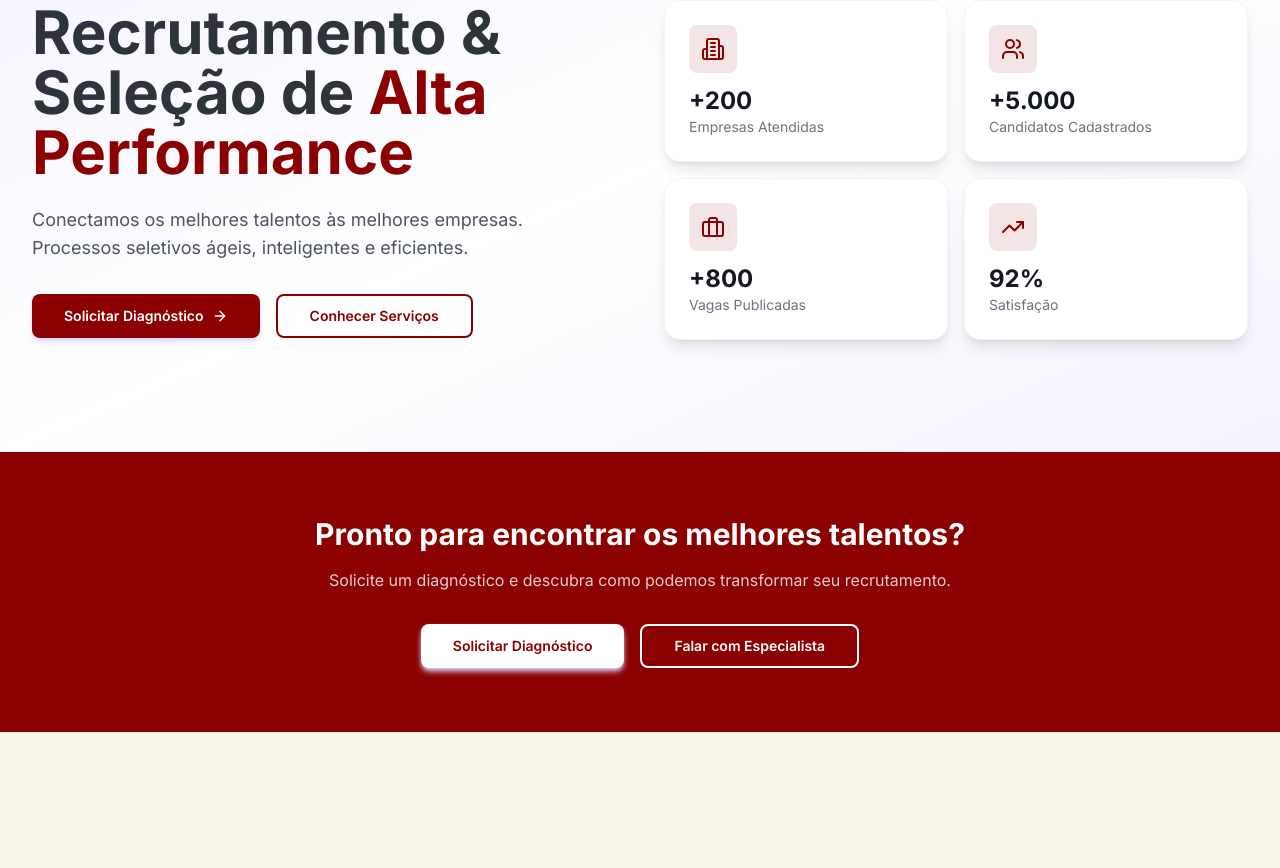
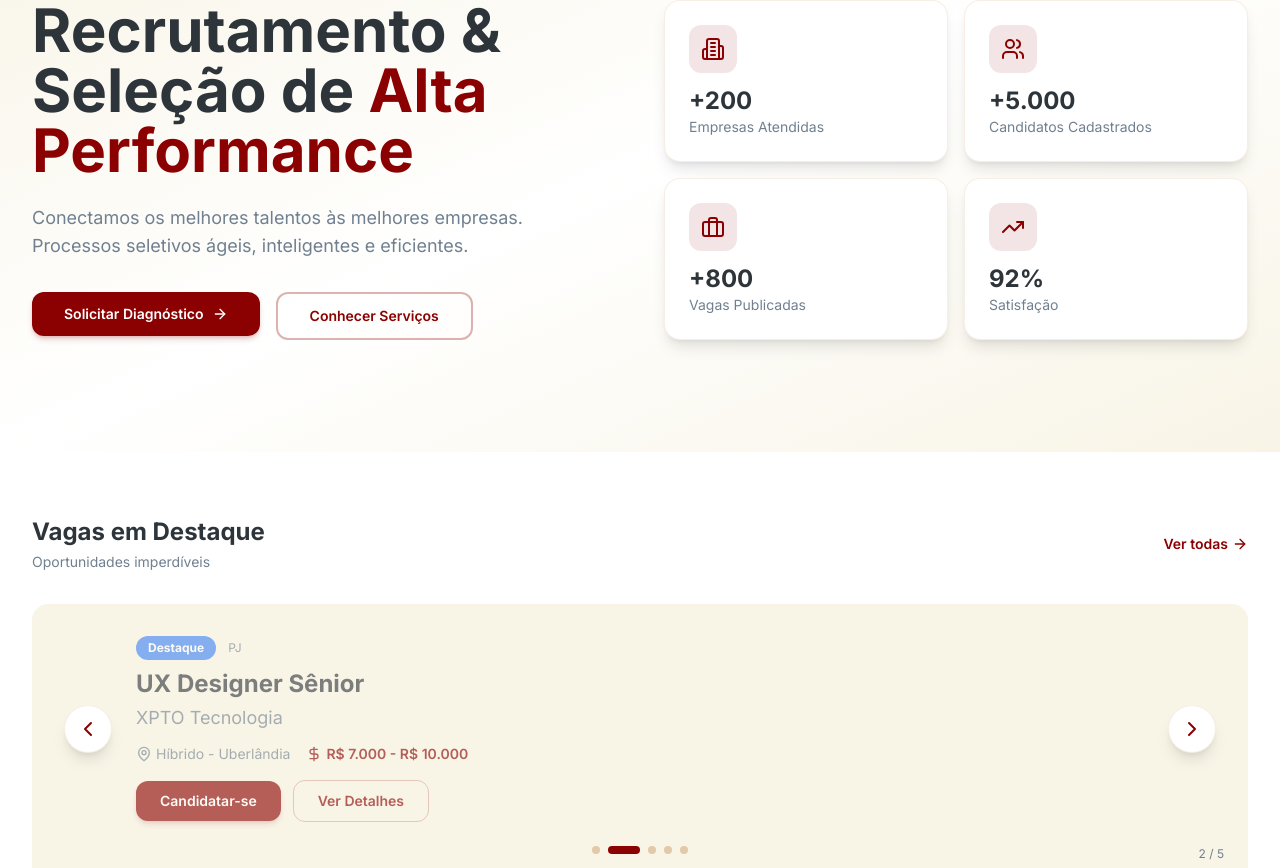
Before and after one commit to trivoroficial/consult_recruit, a Next.js app: page / in a window 1280 px wide. Shown: the part 192-1060 px from the top of the page. Before the commit the page ends 924 px from the top, so only its background shows below. Built offline with nearby package versions, Linux system fonts and the light colour scheme; a web font is replaced by a local one.

Commit message:
Update page.tsx

```diff
--- a/src/app/(public)/page.tsx
+++ b/src/app/(public)/page.tsx
@@ -1,66 +1,243 @@
+'use client'
+
+import { useState, useEffect } from 'react'
 import Link from 'next/link'
-import { Button } from '@/components/ui/Button'
-import { Users, Building2, Briefcase, TrendingUp, ArrowRight } from 'lucide-react'
+import {
+  ArrowRight, Users, Building2, Briefcase, TrendingUp,
+  ChevronLeft, ChevronRight, MapPin, DollarSign, Clock
+} from 'lucide-react'
+
+// ===== DADOS DO CARROSSEL =====
+const vagasDestaque = [
+  {
+    id: 1,
+    titulo: 'Desenvolvedor Full Stack',
+    empresa: 'XPTO Tecnologia',
+    local: 'Remoto',
+    salario: 'R$ 8.000 - R$ 12.000',
+    tipo: 'CLT',
+    badge: 'Urgente',
+    cor: 'bg-red-500'
+  },
+  {
+    id: 2,
+    titulo: 'UX Designer Sênior',
+    empresa: 'XPTO Tecnologia',
+    local: 'Híbrido - Uberlândia',
+    salario: 'R$ 7.000 - R$ 10.000',
+    tipo: 'PJ',
+    badge: 'Destaque',
+    cor: 'bg-blue-500'
+  },
+  {
+    id: 3,
+    titulo: 'Product Owner',
+    empresa: 'XPTO Tecnologia',
+    local: 'Presencial - Uberlândia',
+    salario: 'R$ 9.000 - R$ 14.000',
+    tipo: 'CLT',
+    badge: 'Premium',
+    cor: 'bg-purple-500'
+  },
+  {
+    id: 4,
+    titulo: 'Analista de Dados',
+    empresa: 'XPTO Tecnologia',
+    local: 'Remoto',
+    salario: 'R$ 6.000 - R$ 9.000',
+    tipo: 'CLT',
+    badge: 'Novo',
+    cor: 'bg-green-500'
+  },
+  {
+    id: 5,
+    titulo: 'DevOps Engineer',
+    empresa: 'XPTO Tecnologia',
+    local: 'Híbrido - Uberlândia',
+    salario: 'R$ 10.000 - R$ 15.000',
+    tipo: 'PJ',
+    badge: 'Urgente',
+    cor: 'bg-red-500'
+  }
+]
 
 export default function Home() {
+  const [currentIndex, setCurrentIndex] = useState(0)
+  const [isAnimating, setIsAnimating] = useState(false)
+
+  const nextSlide = () => {
+    if (isAnimating) return
+    setIsAnimating(true)
+    setCurrentIndex((prev) => (prev + 1) % vagasDestaque.length)
+    setTimeout(() => setIsAnimating(false), 500)
+  }
+
+  const prevSlide = () => {
+    if (isAnimating) return
+    setIsAnimating(true)
+    setCurrentIndex((prev) => (prev - 1 + vagasDestaque.length) % vagasDestaque.length)
+    setTimeout(() => setIsAnimating(false), 500)
+  }
+
+  // Auto-play
+  useEffect(() => {
+    const interval = setInterval(nextSlide, 5000)
+    return () => clearInterval(interval)
+  }, [])
+
+  const vaga = vagasDestaque[currentIndex]
+
   return (
-    <main className="min-h-screen pt-20">
+    <main className="min-h-screen pt-20 bg-[#F8F4E6]">
 
       {/* ===== HERO ===== */}
-      <section className="relative py-20 md:py-28 bg-gradient-to-br from-purple-50 via-white to-purple-50">
+      <section className="relative py-20 md:py-28 bg-gradient-to-br from-[#F8F4E6] via-white to-[#F8F4E6]">
         <div className="max-w-7xl mx-auto px-4 sm:px-6 lg:px-8">
           <div className="grid gap-12 lg:grid-cols-2 items-center">
             <div>
-              <h1 className="text-4xl font-bold leading-tight md:text-5xl lg:text-6xl">
+              <h1 className="text-4xl font-bold leading-tight md:text-5xl lg:text-6xl text-[#2D343A]">
                 Recrutamento & Seleção de{' '}
                 <span className="text-[#8B0000]">Alta Performance</span>
               </h1>
-              <p className="mt-6 text-lg text-gray-600">
+              <p className="mt-6 text-lg text-[#708090]">
                 Conectamos os melhores talentos às melhores empresas. Processos seletivos
                 ágeis, inteligentes e eficientes.
               </p>
               <div className="mt-8 flex flex-col gap-4 sm:flex-row">
                 <Link href="/cadastro">
-                  <Button className="bg-[#8B0000] hover:bg-[#700000] text-white px-8 py-3 rounded-lg flex items-center gap-2">
+                  <button className="px-8 py-3 text-sm font-semibold text-white bg-[#8B0000] rounded-xl hover:bg-[#700000] transition shadow-md shadow-[#8B0000]/20 flex items-center gap-2">
                     Solicitar Diagnóstico <ArrowRight className="h-4 w-4" />
-                  </Button>
+                  </button>
                 </Link>
                 <Link href="/servicos">
-                  <Button variant="outline" className="border-[#8B0000] text-[#8B0000] hover:bg-[#8B0000] hover:text-white px-8 py-3 rounded-lg">
+                  <button className="px-8 py-3 text-sm font-semibold text-[#8B0000] border-2 border-[#8B0000]/30 rounded-xl hover:bg-[#8B0000] hover:text-white transition">
                     Conhecer Serviços
-                  </Button>
+                  </button>
                 </Link>
               </div>
             </div>
             <div className="grid grid-cols-2 gap-4">
-              <div className="bg-white p-6 rounded-2xl shadow-lg border border-gray-100">
-                <div className="w-12 h-12 bg-[#8B0000]/10 rounded-lg flex items-center justify-center text-[#8B0000]">
+              <div className="bg-white p-6 rounded-2xl shadow-lg border border-[#E3C9A8]/30">
+                <div className="w-12 h-12 bg-[#8B0000]/10 rounded-xl flex items-center justify-center text-[#8B0000]">
                   <Building2 className="h-6 w-6" />
                 </div>
-                <p className="mt-3 text-2xl font-bold text-gray-900">+200</p>
-                <p className="text-sm text-gray-500">Empresas Atendidas</p>
+                <p className="mt-3 text-2xl font-bold text-[#2D343A]">+200</p>
+                <p className="text-sm text-[#708090]">Empresas Atendidas</p>
               </div>
-              <div className="bg-white p-6 rounded-2xl shadow-lg border border-gray-100">
-                <div className="w-12 h-12 bg-[#8B0000]/10 rounded-lg flex items-center justify-center text-[#8B0000]">
+              <div className="bg-white p-6 rounded-2xl shadow-lg border border-[#E3C9A8]/30">
+                <div className="w-12 h-12 bg-[#8B0000]/10 rounded-xl flex items-center justify-center text-[#8B0000]">
                   <Users className="h-6 w-6" />
                 </div>
-                <p className="mt-3 text-2xl font-bold text-gray-900">+5.000</p>
-                <p className="text-sm text-gray-500">Candidatos Cadastrados</p>
+                <p className="mt-3 text-2xl font-bold text-[#2D343A]">+5.000</p>
+                <p className="text-sm text-[#708090]">Candidatos Cadastrados</p>
               </div>
-              <div className="bg-white p-6 rounded-2xl shadow-lg border border-gray-100">
-                <div className="w-12 h-12 bg-[#8B0000]/10 rounded-lg flex items-center justify-center text-[#8B0000]">
+              <div className="bg-white p-6 rounded-2xl shadow-lg border border-[#E3C9A8]/30">
+                <div className="w-12 h-12 bg-[#8B0000]/10 rounded-xl flex items-center justify-center text-[#8B0000]">
                   <Briefcase className="h-6 w-6" />
                 </div>
-                <p className="mt-3 text-2xl font-bold text-gray-900">+800</p>
-                <p className="text-sm text-gray-500">Vagas Publicadas</p>
+                <p className="mt-3 text-2xl font-bold text-[#2D343A]">+800</p>
+                <p className="text-sm text-[#708090]">Vagas Publicadas</p>
               </div>
-              <div className="bg-white p-6 rounded-2xl shadow-lg border border-gray-100">
-                <div className="w-12 h-12 bg-[#8B0000]/10 rounded-lg flex items-center justify-center text-[#8B0000]">
+              <div className="bg-white p-6 rounded-2xl shadow-lg border border-[#E3C9A8]/30">
+                <div className="w-12 h-12 bg-[#8B0000]/10 rounded-xl flex items-center justify-center text-[#8B0000]">
                   <TrendingUp className="h-6 w-6" />
                 </div>
-                <p className="mt-3 text-2xl font-bold text-gray-900">92%</p>
-                <p className="text-sm text-gray-500">Satisfação</p>
+                <p className="mt-3 text-2xl font-bold text-[#2D343A]">92%</p>
+                <p className="text-sm text-[#708090]">Satisfação</p>
               </div>
+            </div>
+          </div>
+        </div>
+      </section>
+
+      {/* ===== CARROSSEL DE VAGAS ===== */}
+      <section className="py-16 bg-white">
+        <div className="max-w-7xl mx-auto px-4 sm:px-6 lg:px-8">
+          <div className="flex items-center justify-between mb-8">
+            <div>
+              <h2 className="text-2xl font-bold text-[#2D343A]">Vagas em Destaque</h2>
+              <p className="text-sm text-[#708090] mt-1">Oportunidades imperdíveis</p>
+            </div>
+            <Link href="/candidato/vagas">
+              <button className="text-sm font-semibold text-[#8B0000] hover:text-[#700000] transition flex items-center gap-1">
+                Ver todas <ArrowRight className="h-4 w-4" />
+              </button>
+            </Link>
+          </div>
+
+          <div className="relative bg-[#F8F4E6] rounded-2xl p-6 md:p-8 overflow-hidden">
+            {/* SLIDE */}
+            <div className="flex items-center justify-between gap-6">
+              <button
+                onClick={prevSlide}
+                className="hidden md:flex items-center justify-center w-12 h-12 bg-white rounded-full shadow-lg hover:shadow-xl hover:bg-[#F8F4E6] transition-all flex-shrink-0 border border-[#E3C9A8]/30"
+              >
+                <ChevronLeft className="h-6 w-6 text-[#8B0000]" />
+              </button>
+
+              <div className="flex-1">
+                <div className={`transition-opacity duration-500 ${isAnimating ? 'opacity-0' : 'opacity-100'}`}>
+                  <div className="flex items-start gap-6">
+                    <div className="flex-1">
+                      <div className="flex items-center gap-3 mb-2">
+                        <span className={`${vaga.cor} text-white text-xs font-bold px-3 py-1 rounded-full`}>
+                          {vaga.badge}
+                        </span>
+                        <span className="text-xs text-[#708090]">{vaga.tipo}</span>
+                      </div>
+                      <h3 className="text-2xl font-bold text-[#2D343A]">{vaga.titulo}</h3>
+                      <p className="text-lg text-[#708090] mt-1">{vaga.empresa}</p>
+                      <div className="flex flex-wrap items-center gap-4 mt-3">
+                        <span className="flex items-center gap-1 text-sm text-[#708090]">
+                          <MapPin className="h-4 w-4" /> {vaga.local}
+                        </span>
+                        <span className="flex items-center gap-1 text-sm font-semibold text-[#8B0000]">
+                          <DollarSign className="h-4 w-4" /> {vaga.salario}
+                        </span>
+                      </div>
+                      <div className="mt-4 flex items-center gap-3">
+                        <Link href="/candidato/vagas">
+                          <button className="px-6 py-2.5 text-sm font-semibold text-white bg-[#8B0000] rounded-xl hover:bg-[#700000] transition shadow-md shadow-[#8B0000]/20">
+                            Candidatar-se
+                          </button>
+                        </Link>
+                        <button className="px-6 py-2.5 text-sm font-semibold text-[#8B0000] border border-[#8B0000]/30 rounded-xl hover:bg-[#8B0000] hover:text-white transition">
+                          Ver Detalhes
+                        </button>
+                      </div>
+                    </div>
+                  </div>
+                </div>
+              </div>
+
+              <button
+                onClick={nextSlide}
+                className="hidden md:flex items-center justify-center w-12 h-12 bg-white rounded-full shadow-lg hover:shadow-xl hover:bg-[#F8F4E6] transition-all flex-shrink-0 border border-[#E3C9A8]/30"
+              >
+                <ChevronRight className="h-6 w-6 text-[#8B0000]" />
+              </button>
+            </div>
+
+            {/* INDICADORES */}
+            <div className="flex justify-center gap-2 mt-6">
+              {vagasDestaque.map((_, index) => (
+                <button
+                  key={index}
+                  onClick={() => {
+                    setCurrentIndex(index)
+                  }}
+                  className={`h-2 rounded-full transition-all duration-300 ${
+                    index === currentIndex
+                      ? 'w-8 bg-[#8B0000]'
+                      : 'w-2 bg-[#E3C9A8] hover:bg-[#8B0000]/50'
+                  }`}
+                />
+              ))}
+            </div>
+
+            {/* CONTADOR */}
+            <div className="absolute bottom-6 right-6 text-xs text-[#708090]">
+              {currentIndex + 1} / {vagasDestaque.length}
             </div>
           </div>
         </div>
@@ -75,14 +252,14 @@ export default function Home() {
           </p>
           <div className="mt-8 flex flex-col justify-center gap-4 sm:flex-row">
             <Link href="/cadastro">
-              <Button className="bg-white text-[#8B0000] hover:bg-gray-100 px-8 py-3 rounded-lg">
+              <button className="px-8 py-3 text-sm font-semibold text-[#8B0000] bg-white rounded-xl hover:bg-gray-100 transition shadow-lg">
                 Solicitar Diagnóstico
-              </Button>
+              </button>
             </Link>
             <Link href="/contato">
-              <Button variant="outline" className="border-white text-white hover:bg-white/10 px-8 py-3 rounded-lg">
+              <button className="px-8 py-3 text-sm font-semibold text-white border-2 border-white/40 rounded-xl hover:bg-white/10 transition">
                 Falar com Especialista
-              </Button>
+              </button>
             </Link>
           </div>
         </div>
```
